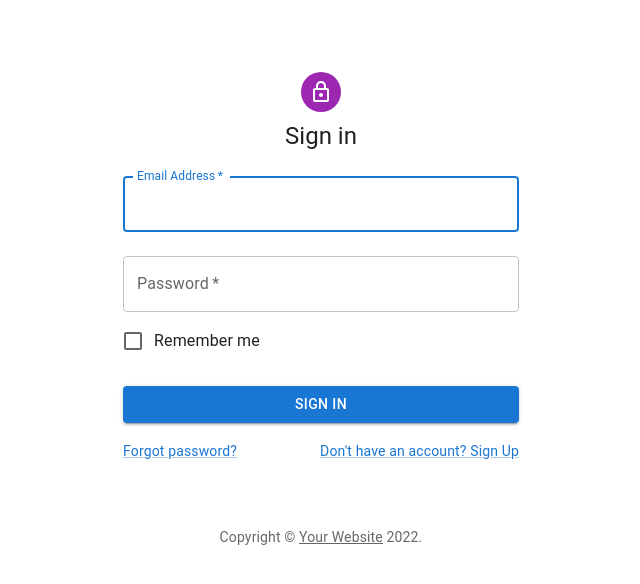
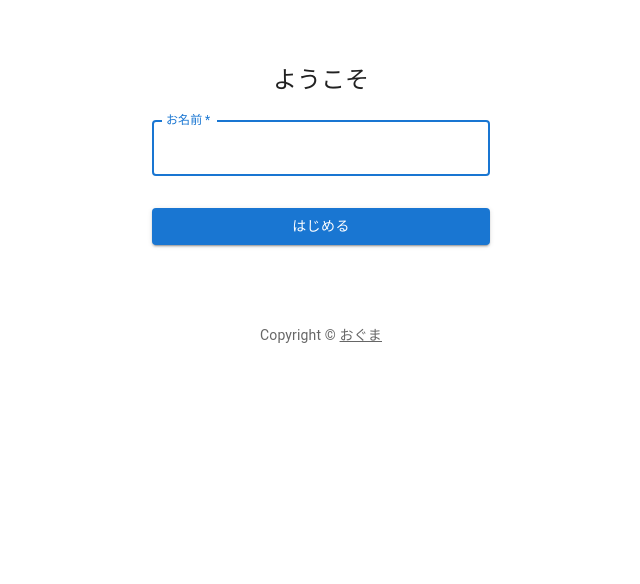
Before and after one commit to Oguma1028/hamu-pro, a React (Create React App) app: page / in a window 1280 px wide. Shown: the top 584 px of the page, without its empty margins (319-959 px from the left). Built offline with nearby package versions, Linux system fonts and the light colour scheme.

Commit message:
SignIn画面を修正

```diff
--- a/src/components/SignIn.js
+++ b/src/components/SignIn.js
@@ -1,14 +1,9 @@
 import * as React from "react";
-import Avatar from "@mui/material/Avatar";
 import Button from "@mui/material/Button";
 import CssBaseline from "@mui/material/CssBaseline";
 import TextField from "@mui/material/TextField";
-import FormControlLabel from "@mui/material/FormControlLabel";
-import Checkbox from "@mui/material/Checkbox";
 import Link from "@mui/material/Link";
-import Grid from "@mui/material/Grid";
 import Box from "@mui/material/Box";
-import LockOutlinedIcon from "@mui/icons-material/LockOutlined";
 import Typography from "@mui/material/Typography";
 import Container from "@mui/material/Container";
 import { createTheme, ThemeProvider } from "@mui/material/styles";
@@ -22,11 +17,14 @@
       {...props}
     >
       {"Copyright © "}
-      <Link color="inherit" href="https://mui.com/">
-        Your Website
+      <Link
+        color="inherit"
+        href="https://mui.com/"
+        target="_blank"
+        rel="noopener"
+      >
+        おぐま
       </Link>{" "}
-      {new Date().getFullYear()}
-      {"."}
     </Typography>
   );
 }
@@ -55,11 +53,8 @@
             alignItems: "center",
           }}
         >
-          <Avatar sx={{ m: 1, bgcolor: "secondary.main" }}>
-            <LockOutlinedIcon />
-          </Avatar>
           <Typography component="h1" variant="h5">
-            Sign in
+            ようこそ
           </Typography>
           <Box
             component="form"
@@ -71,46 +66,20 @@
               margin="normal"
               required
               fullWidth
-              id="email"
-              label="Email Address"
-              name="email"
-              autoComplete="email"
+              id="name"
+              label="お名前"
+              name="name"
               autoFocus
             />
-            <TextField
-              margin="normal"
-              required
-              fullWidth
-              name="password"
-              label="Password"
-              type="password"
-              id="password"
-              autoComplete="current-password"
-            />
-            <FormControlLabel
-              control={<Checkbox value="remember" color="primary" />}
-              label="Remember me"
-            />
+
             <Button
               type="submit"
               fullWidth
               variant="contained"
               sx={{ mt: 3, mb: 2 }}
             >
-              Sign In
+              はじめる
             </Button>
-            <Grid container>
-              <Grid item xs>
-                <Link href="#" variant="body2">
-                  Forgot password?
-                </Link>
-              </Grid>
-              <Grid item>
-                <Link href="#" variant="body2">
-                  {"Don't have an account? Sign Up"}
-                </Link>
-              </Grid>
-            </Grid>
           </Box>
         </Box>
         <Copyright sx={{ mt: 8, mb: 4 }} />
```
